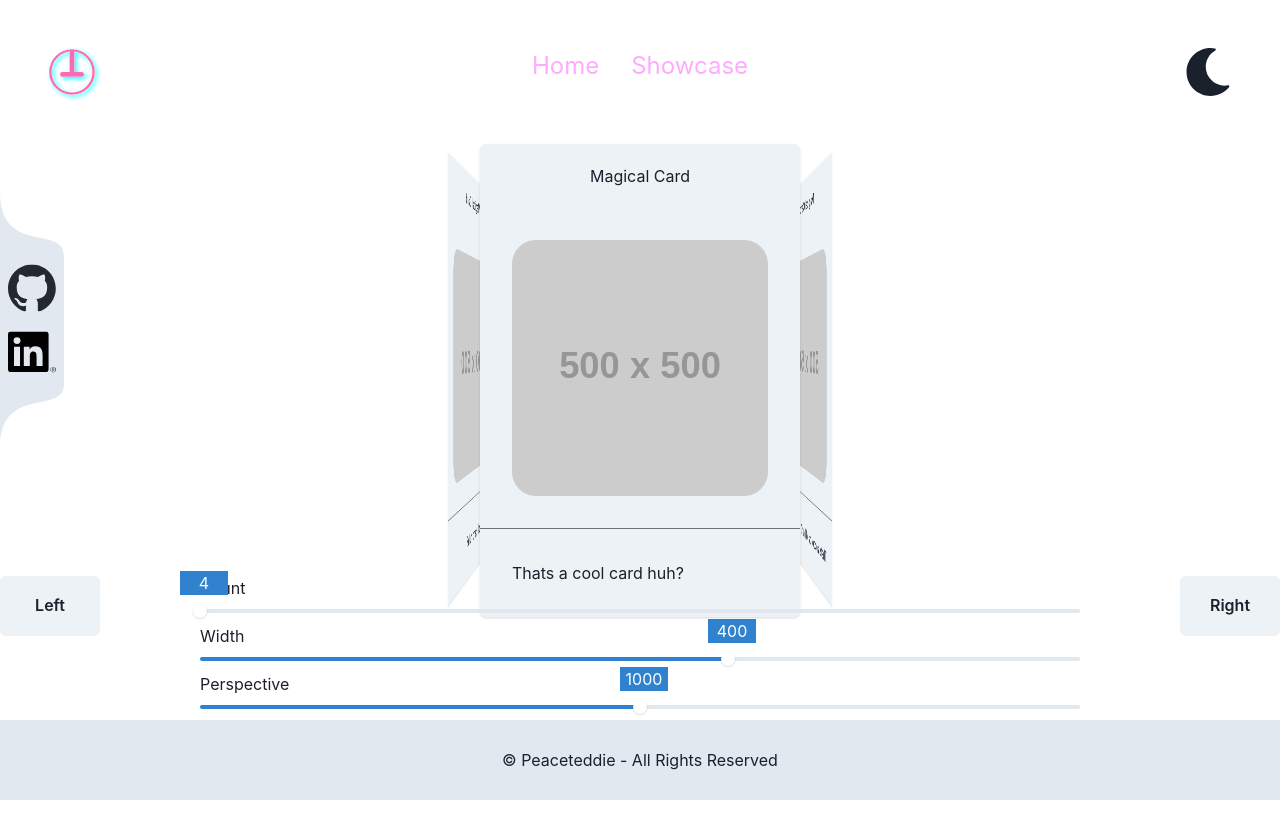
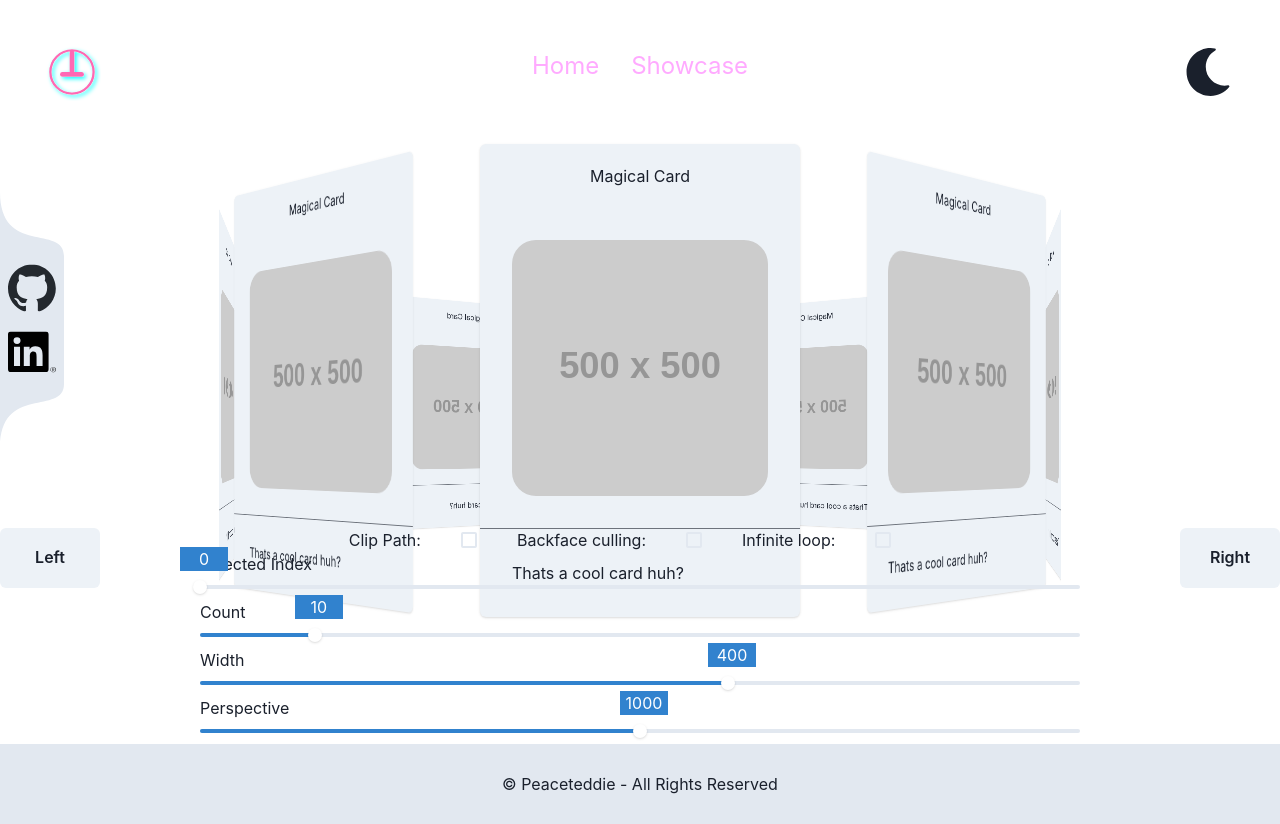
Before and after one commit to Peaceteddie/react-chakra-showcase, a React (Create React App) app: page /showcase in a window 1280 px wide. Before the commit the page ends 800 px from the top, so only its background shows below. Built offline with nearby package versions, Linux system fonts and the light colour scheme.

Commit message:
Added some more features and tweaks to the showcase

```diff
--- a/src/Showcase.tsx
+++ b/src/Showcase.tsx
@@ -7,30 +7,52 @@ import {
   SliderFilledTrack,
   SliderThumb,
   SliderMark,
+  Checkbox,
+  Center,
 } from "@chakra-ui/react";
-import { useState } from "react";
+import { useRef, useState, useEffect } from "react";
 import FeatureCard from "./FeatureCard";
 
 export default function Showcase() {
-  const [count, setCount] = useState(4);
+  const [count, setCount] = useState(10);
   const [width, setWidth] = useState(400);
+  const [visualIndex, setVisualIndex] = useState(0);
   const [perspective, setPerspective] = useState(1000);
   const [selectedIndex, setSelectedIndex] = useState(0);
+
+  const [useClipPath, setUseClipPath] = useState(false);
+  const [useBackface, setUseBackface] = useState(false);
+  const [infiniteLoop, setInfiniteLoop] = useState(false);
 
   const height = width;
   const theta = 360 / count;
   const radius = Math.round(Number(width) / 2 / Math.tan(Math.PI / count));
+
+  var ref = useRef(true);
+
+  useEffect(() => {
+    if (ref.current !== infiniteLoop) {
+      ref.current = infiniteLoop;
+      setSelectedIndex(0);
+      setVisualIndex(0);
+    }
+  }, [infiniteLoop]);
 
   function GetRotation(index: number) {
     return theta * index;
   }
 
   function TurnLeft() {
+    if (!infiniteLoop && selectedIndex === 0) return;
+
     setSelectedIndex(selectedIndex - 1);
+    setVisualIndex(visualIndex - 1);
     RotateCarousel();
   }
   function TurnRight() {
+    if (!infiniteLoop && selectedIndex === count - 1) return;
     setSelectedIndex(selectedIndex + 1);
+    setVisualIndex(visualIndex + 1);
     RotateCarousel();
   }
   function RotateCarousel() {
@@ -43,10 +65,10 @@ export default function Showcase() {
         style={{
           position: "relative",
           width: width + "px",
-          height: height + "px",
+          height: height * 1.5 + "px",
           margin: "auto",
           perspective: perspective,
-          //clipPath: "inset(0 0 round 50px)",
+          clipPath: useClipPath ? "inset(0 0 round 50px)" : "",
         }}
       >
         <div
@@ -67,7 +89,7 @@ export default function Showcase() {
           {[...Array(count)].map((value, index) => (
             <Box
               style={{
-                //backfaceVisibility: "hidden",
+                backfaceVisibility: useBackface ? "hidden" : "visible",
                 position: "absolute",
                 width: width + "px",
                 height: height + "px",
@@ -89,18 +111,73 @@ export default function Showcase() {
           ))}
         </div>
       </div>
-      <Flex justify={"space-around"} gap="100px" marginTop={"150px"} position="absolute" bottom={"5rem"} width="100%">
+      <Flex
+        justify={"space-around"}
+        gap="100px"
+        marginTop={"150px"}
+        position="absolute"
+        bottom={"5rem"}
+        width="100%"
+      >
         <Button blockSize={"60px"} inlineSize={"100px"} onClick={TurnLeft}>
           Left
         </Button>
         <div style={{ flexGrow: "1" }}>
+          <Center>
+            Clip Path:
+            <Checkbox
+              mx={10}
+              isChecked={useClipPath}
+              onChange={(e) => setUseClipPath(e.target.checked)}
+            />
+            Backface culling:
+            <Checkbox
+              mx={10}
+              isChecked={useBackface}
+              onChange={(e) => setUseBackface(e.target.checked)}
+            />
+            Infinite loop:
+            <Checkbox
+              mx={10}
+              isChecked={infiniteLoop}
+              onChange={(e) => setInfiniteLoop(e.target.checked)}
+            />
+          </Center>
+          Selected Index
+          <Slider
+            min={0}
+            step={1}
+            max={count - 1}
+            value={infiniteLoop ? 0 : visualIndex}
+            onChange={setVisualIndex}
+            onChangeEnd={setSelectedIndex}
+            defaultValue={selectedIndex}
+            isDisabled={infiniteLoop}
+          >
+            <SliderMark
+              value={infiniteLoop ? 0 : visualIndex}
+              textAlign="center"
+              bg="blue.500"
+              color="white"
+              mt="-10"
+              ml="-5"
+              w="12"
+            >
+              {infiniteLoop ? 0 : visualIndex}
+            </SliderMark>
+            <SliderTrack>
+              <SliderFilledTrack />
+            </SliderTrack>
+            <SliderThumb />
+          </Slider>
           Count
           <Slider
             min={4}
             max={50}
             step={2}
+            value={count}
+            onChange={setCount}
             defaultValue={count}
-            onChange={setCount}
           >
             <SliderMark
               value={count}
```
